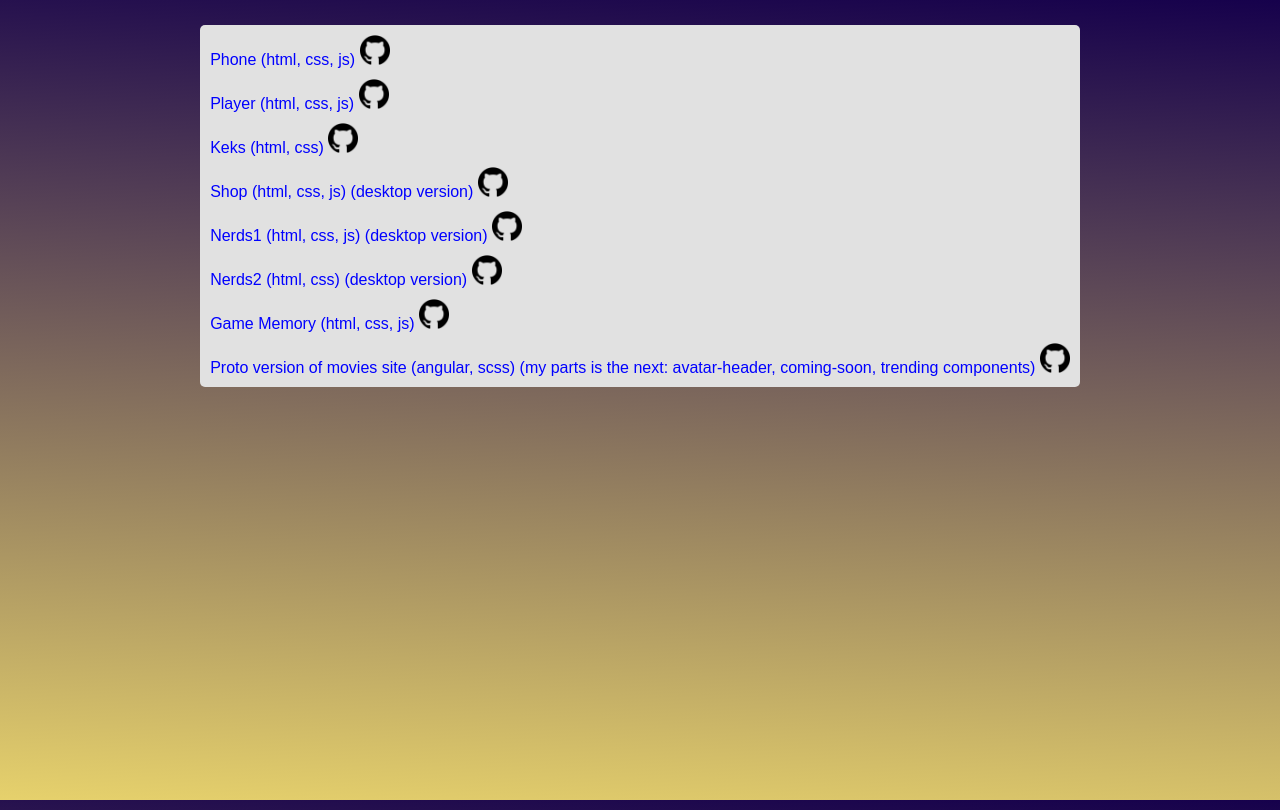
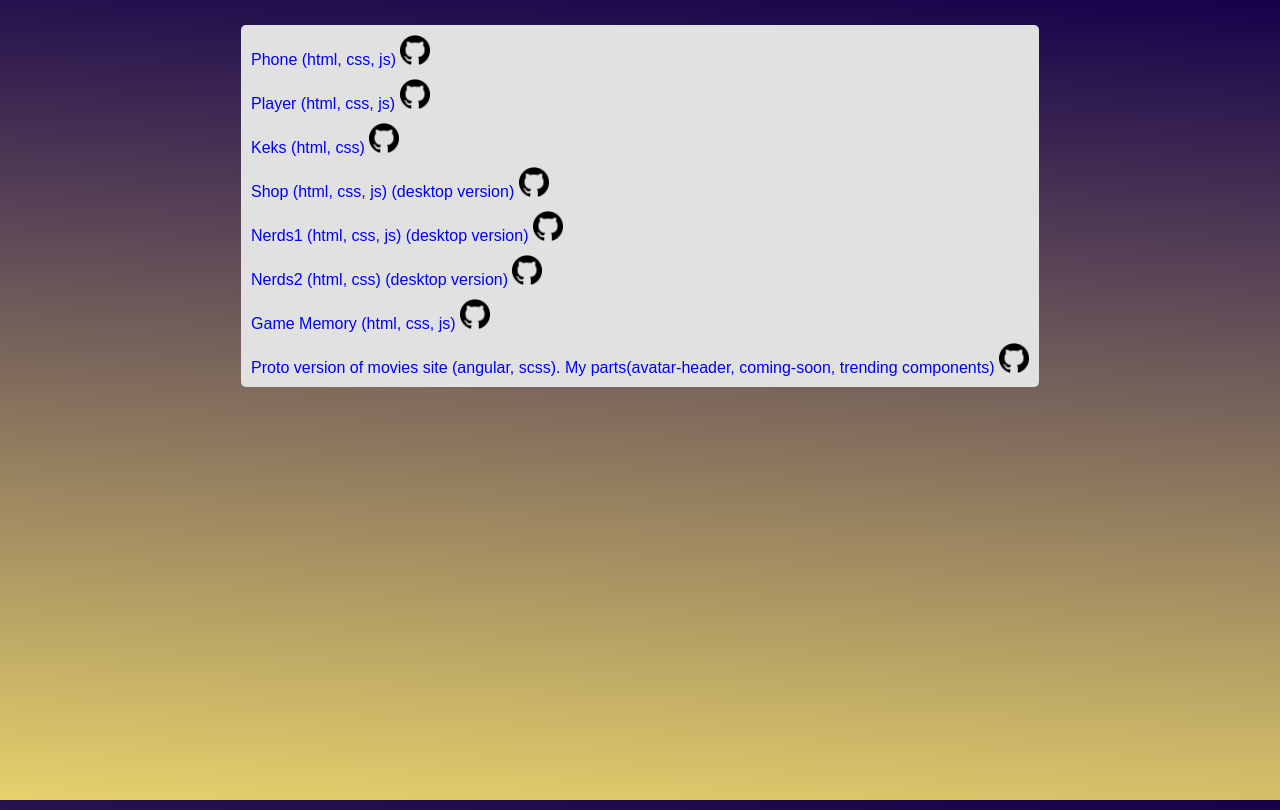
Before and after one commit to Sonnik9/myPortfolioSeptember, a plain HTML site: page index.html in a window 1280 px wide. Drawn offline with Linux system fonts and the light colour scheme.

Commit message:
something else

```diff
--- a/index.html
+++ b/index.html
@@ -70,8 +70,8 @@
                 </li>
                 <li>
                     <a href="https://sonnik9.github.io/Sonnik9Movies/" target="blank13">
-                        Proto version of movies site (angular, scss)
-                        (my parts is the next: avatar-header, coming-soon, trending components)
+                        Proto version of movies site (angular, scss).
+                        My parts(avatar-header, coming-soon, trending components)
                     </a>
                     <a href="https://github.com/Sonnik9/Sonnik9Movies/tree/main" target="blank14">
                         <img src="./имж/25231.png" alt="">
```
